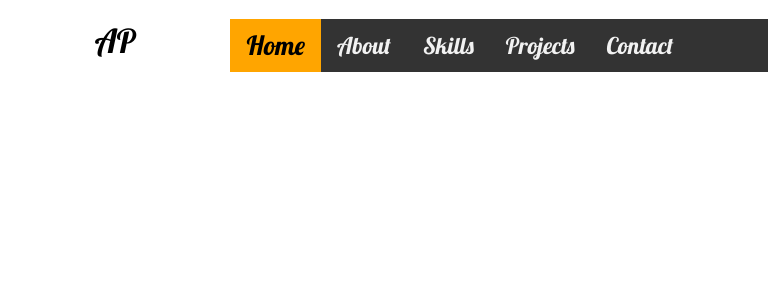
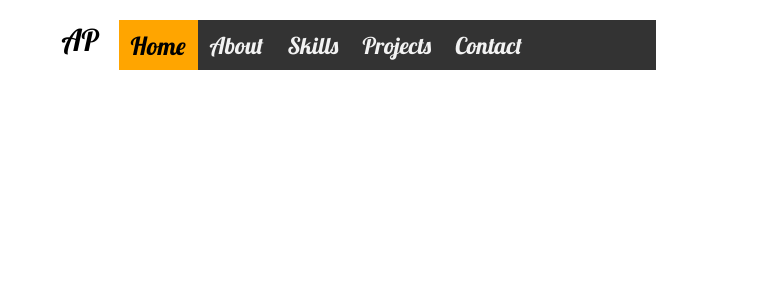
Before and after one commit to AjinkyaPradhan1/portfolio-website-ap, a React (Create React App) app: page /qual in a window 768 px wide. Shown: the top 300 px of the page. Built offline with nearby package versions, Linux system fonts and the light colour scheme.

Commit message:
768px navbar completed

```diff
--- a/src/components/navbar.css
+++ b/src/components/navbar.css
@@ -85,3 +85,45 @@
       font-size: 110%;
     }
   }
+
+  @media only screen and (max-width: 768px) and (min-width:481px){
+    .navbarMain{
+      display: flex;
+      flex-wrap: wrap;
+      width: 140%;
+      background-color: transparent;
+      flex-direction: row;
+      align-items: center;
+    }
+    .navbar_text{
+      width: 10%;
+      font-size:30px ;
+      margin-left: -70px;
+    }
+    .topnav {
+      display: flex;
+      width: 100%;
+      height: 50px;
+      background-color: #333;
+      overflow: hidden;
+      font-size: 16.5px;
+      animation: topnav-load 700ms ease-in;
+      margin-top: 10px;
+      align-items: center;
+    }
+    .topnav a {
+      display: flex;
+      float: left;
+      color: #f2f2f2;
+      text-align: center;
+      padding: 12px 12px;
+      text-decoration: none;
+      font-size: 140%;
+      font-weight: 100;
+    }
+    .topnav a.active {
+      background-color: orange;
+      color: black;
+      font-size: 150%;
+    }
+  }
```
